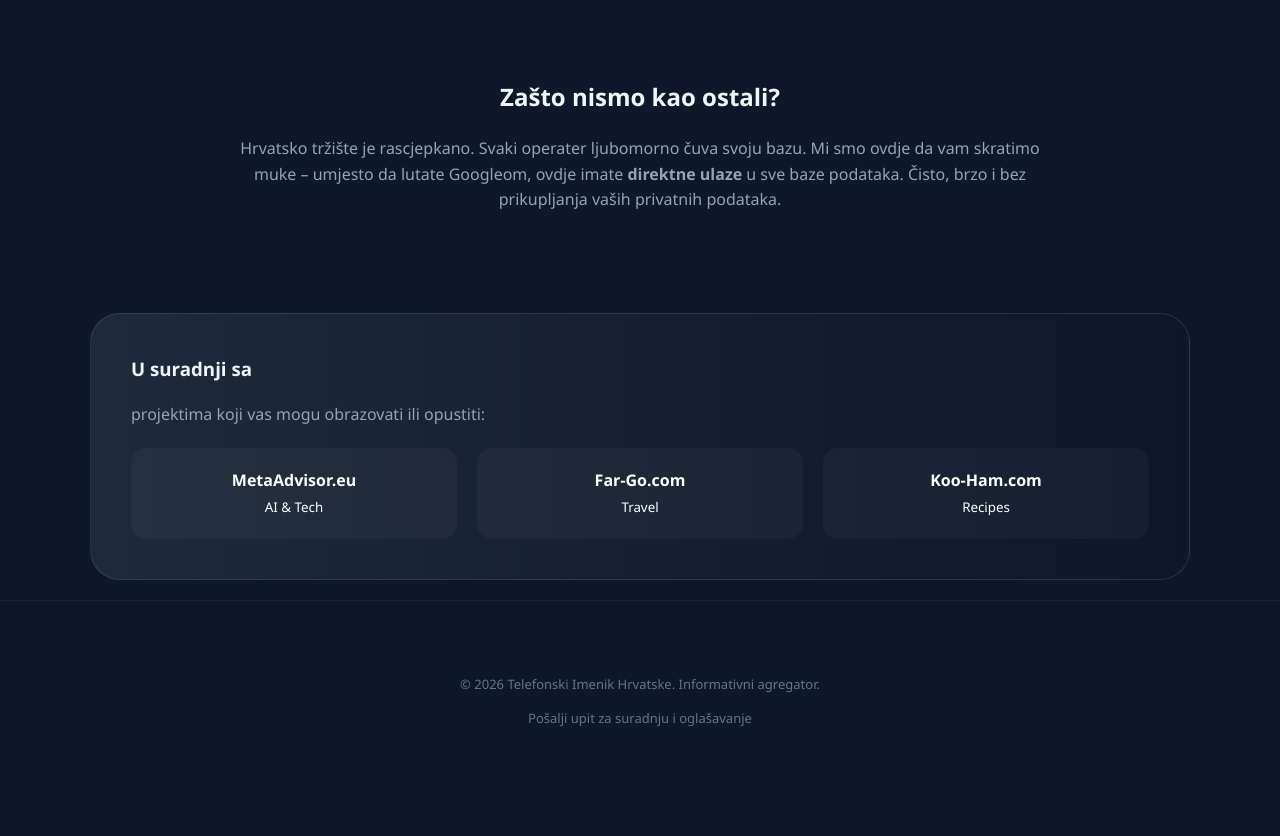
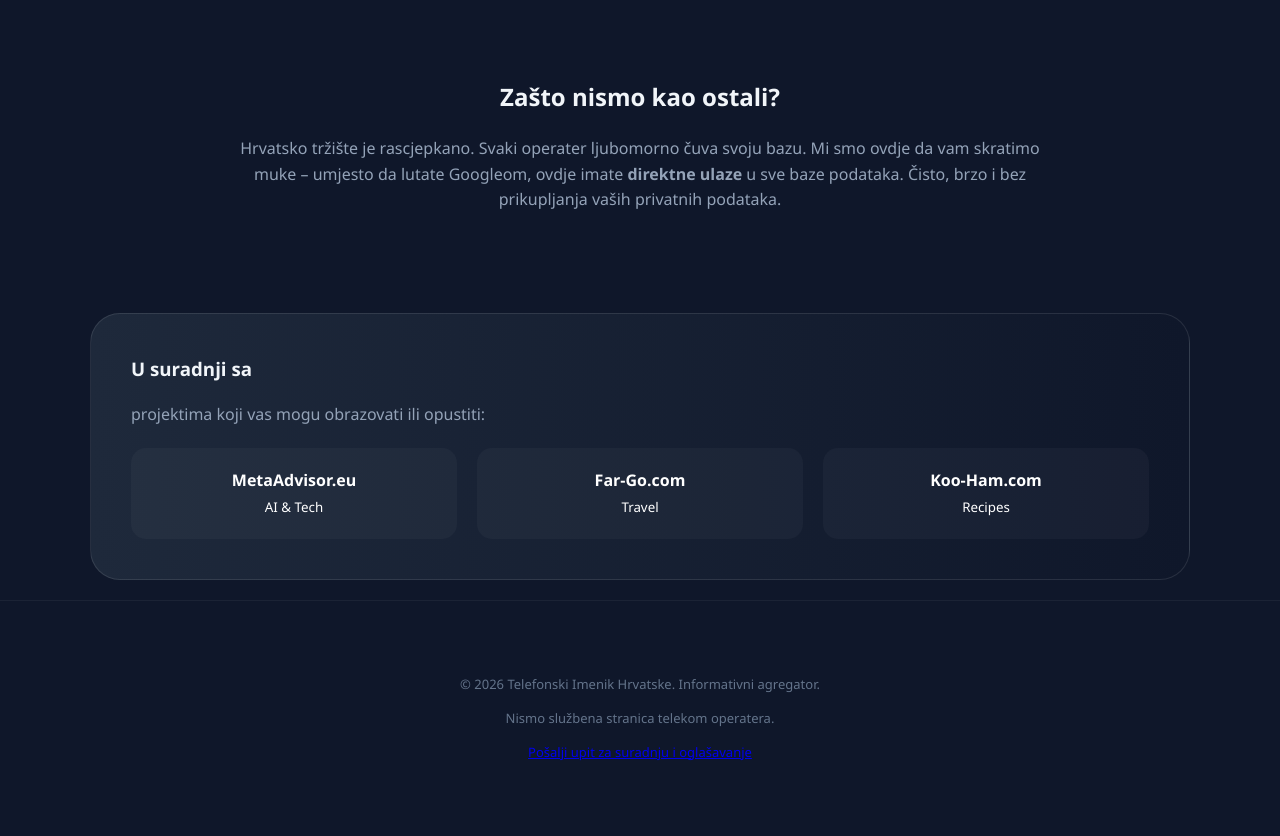
Before and after one commit to Web99-web/telefonskiimenikhrvatska.com, a plain HTML site: page index.html in a window 1280 px wide. Shown: the part 978-1814 px from the top of the page. Before the commit the page ends 1767 px from the top, so only its background shows below. Drawn offline with Linux system fonts and the light colour scheme.

Commit message:
Update index.html

```diff
--- a/index.html
+++ b/index.html
@@ -238,9 +238,13 @@
 </div>
 
 <footer>
-    <p>&copy; 2026 Telefonski Imenik Hrvatske. Informativni agregator.</p
-
-      <a href="mailto:bikeexpresshr@gmail.com">Pošalji upit za suradnju i oglašavanje</a>
+  <p>&copy; 2026 Telefonski Imenik Hrvatske. Informativni agregator.</p>
+  <p>Nismo službena stranica telekom operatera.</p>
+  <p>
+    <a href="mailto:bikeexpresshr@gmail.com?subject=Upit%20za%20suradnju%20i%20oglašavanje">
+      Pošalji upit za suradnju i oglašavanje
+    </a>
+  </p>
 </footer>
 
 </body>
```
